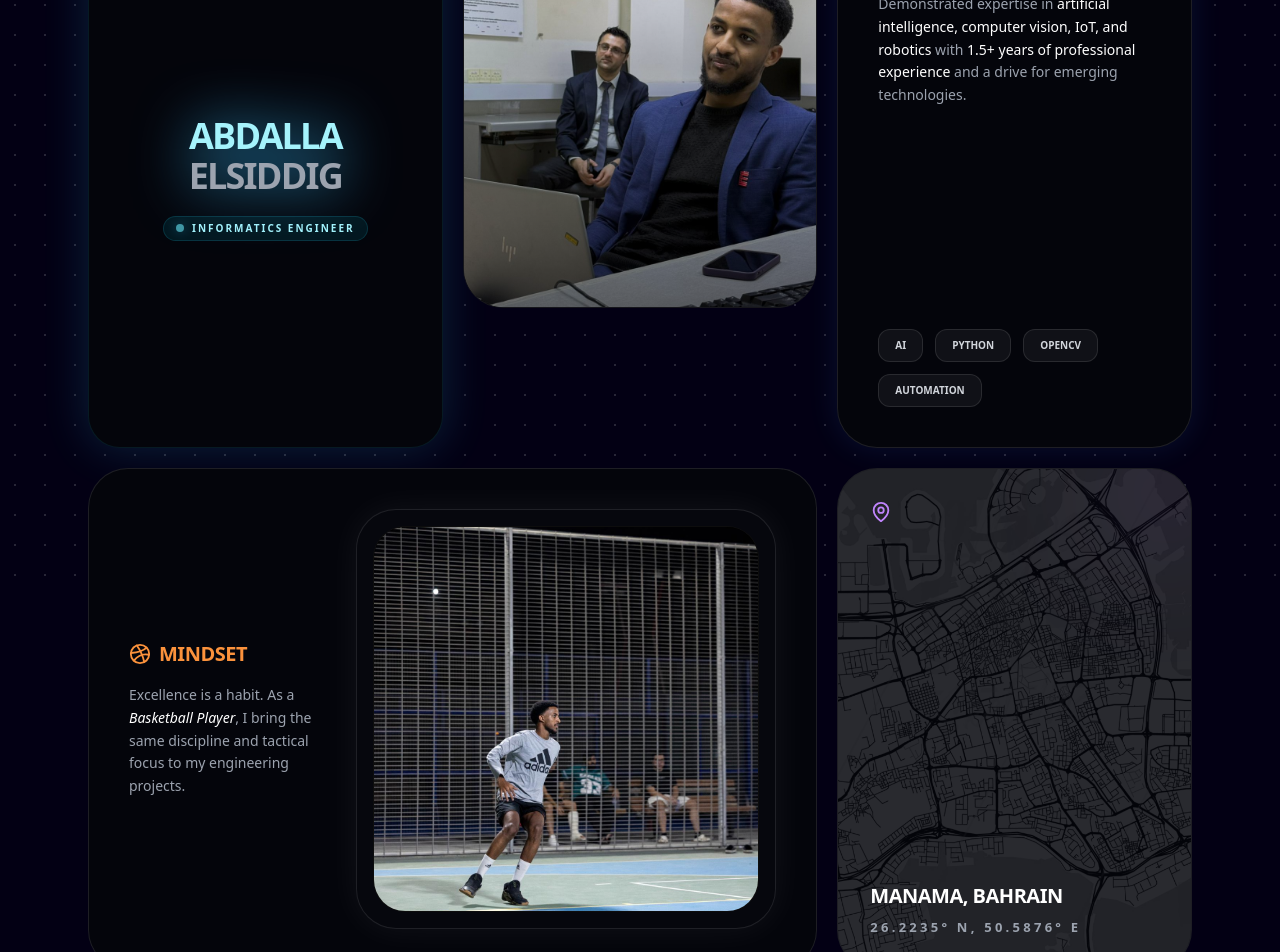
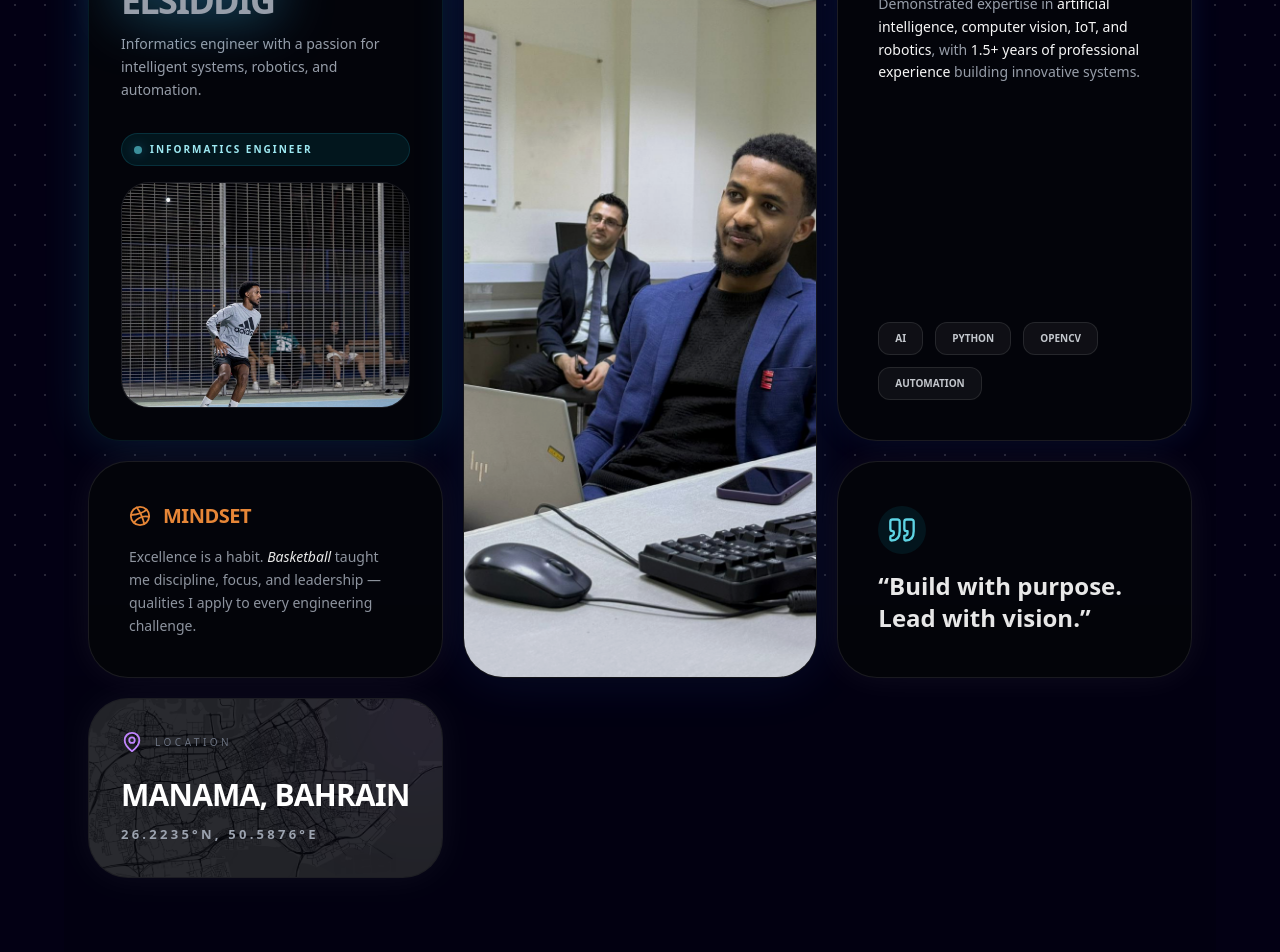
Before and after one commit to a-elradi/portfolio-website, a Next.js app: page / in a window 1280 px wide. Shown: the part 220-1172 px from the top of the page. Built offline with nearby package versions, Linux system fonts and the light colour scheme.

Commit message:
Fix grid  display

```diff
--- a/app/page.jsx
+++ b/app/page.jsx
@@ -4,7 +4,7 @@ import {
   Github, Linkedin, Mail, MapPin,
   Cpu, Brain, Trophy, MessageSquare, Menu,
   ArrowUpRight, BookOpen, Sparkles, Dribbble, X, ExternalLink,
-  GraduationCap,  Briefcase, Folder, Award, ChevronRight, FileText
+  GraduationCap,  Briefcase, Folder, Award, ChevronRight, FileText, Quote
 } from 'lucide-react';
 
 const Portfolio = () => {
@@ -123,92 +123,88 @@ const Portfolio = () => {
       <main id="home" className="relative z-10 max-w-6xl mx-auto px-6 pt-32 pb-20">
 
         {/* HERO GRID */}
-        <section className="grid grid-cols-1 md:grid-cols-12 gap-5 mb-24">
+        <section className="grid grid-cols-1 md:grid-cols-12 gap-5 mb-24 auto-rows-min">
 
           {/* NAME CARD */}
-          <div className="md:col-span-4 bg-[#04050b] border border-cyan-400/10 rounded-[2rem] p-8 flex flex-col justify-center items-center text-center shadow-[0_0_45px_rgba(56,_189,_248,_0.18)]">
-            <h1 className="text-3xl md:text-4xl font-black uppercase tracking-tighter leading-none mb-1 text-cyan-200 drop-shadow-[0_0_28px_rgba(56,_189,_248,_0.90)]">
-              ABDALLA<br/><span className="text-gray-400">ELSIDDIG</span>
+          <div className="md:col-span-4 bg-[#04050b] border border-cyan-400/10 rounded-[2rem] p-8 flex flex-col justify-between shadow-[0_0_45px_rgba(56,_189,_248,_0.18)]">
+            <div>
+              <h1 className="text-3xl md:text-4xl font-black uppercase tracking-tighter leading-none mb-3 text-cyan-200 drop-shadow-[0_0_28px_rgba(56,_189,_248,_0.90)]">
+                ABDALLA<br />
+                <span className="text-gray-400">ELSIDDIG</span>
               </h1>
-            <div className="mt-4 flex items-center gap-2 px-3 py-1 bg-cyan-500/10 border border-cyan-400/15 rounded-full">
+              <p className="text-sm text-gray-400 leading-relaxed">Informatics engineer with a passion for intelligent systems, robotics, and automation.</p>
+            </div>
+            <div className="mt-8 flex flex-col gap-4">
+              <div className="flex items-center gap-2 px-3 py-2 bg-cyan-500/10 border border-cyan-400/15 rounded-full">
                 <span className="w-2 h-2 rounded-full bg-cyan-300 animate-pulse shadow-[0_0_12px_rgba(56,_189,_248,_0.6)]"></span>
-              <p className="text-[10px] text-cyan-200 font-bold uppercase tracking-[0.2em]">Informatics Engineer</p>
+                <p className="text-[10px] text-cyan-200 font-black uppercase tracking-[0.2em]">Informatics Engineer</p>
+              </div>
+              <div className="rounded-[1.75rem] overflow-hidden border border-white/10 bg-[#06070d] shadow-inner">
+                <img src={mindsetSources[mindsetIndex]} alt={`Mindset image ${mindsetIndex + 1}`} className="w-full h-56 object-cover" />
+              </div>
             </div>
           </div>
 
           {/* MAIN PHOTO */}
-          <div className="md:col-span-4 h-[400px] bg-[#0a0a0f] border border-white/5 rounded-[2.5rem] overflow-hidden group relative">
+          <div className="md:col-span-4 md:row-span-2 bg-[#0a0a0f] border border-white/5 rounded-[2.5rem] overflow-hidden shadow-[0_0_55px_rgba(59,_130,_246,_0.12)]">
             <img
               src={photoSources[photoIndex]}
               className="w-full h-full object-cover"
               alt={`Profile image ${photoIndex + 1}`}
             />
-            <div className="absolute inset-0 bg-gradient-to-t from-black/60 to-transparent" />
+            <div className="absolute inset-0 bg-gradient-to-t from-black/60 to-transparent pointer-events-none" />
           </div>
 
           {/* CRAFT */}
-          <div className="md:col-span-4 bg-[#04050b] border border-white/10 rounded-[2.5rem] p-10 flex flex-col justify-between min-h-[540px] shadow-[0_0_30px_rgba(59,_130,_246,_0.12)]">
+          <div className="md:col-span-4 bg-[#04050b] border border-white/10 rounded-[2.5rem] p-10 flex flex-col justify-between shadow-[0_0_30px_rgba(59,_130,_246,_0.12)]">
             <div>
-                <h3 className="text-2xl md:text-xl font-black uppercase tracking-tight mb-4 flex items-center gap-2">
-                    <Cpu size={22} className="text-[#1bd1e3]" /> CRAFT
+              <h3 className="text-2xl md:text-xl font-black uppercase tracking-tight mb-4 flex items-center gap-3 text-cyan-300">
+                <Cpu size={22} className="text-cyan-300" /> CRAFT
               </h3>
               <p className="text-gray-400 text-sm leading-relaxed mb-8">
-                    Demonstrated expertise in <span className="text-white font-medium">artificial intelligence, computer vision, IoT, and robotics</span> with <span className="text-white font-medium">1.5+ years of professional experience</span> and a drive for emerging technologies.
+                Demonstrated expertise in <span className="text-white font-medium">artificial intelligence, computer vision, IoT, and robotics</span>, with <span className="text-white font-medium">1.5+ years of professional experience</span> building innovative systems.
               </p>
             </div>
-            <div className="flex flex-wrap gap-3 mt-4">
-                {['AI', 'Python', 'OpenCV', 'Automation'].map(t => (
+            <div className="flex flex-wrap gap-3">
+              {['AI', 'Python', 'OpenCV', 'Automation'].map((t) => (
                 <span key={t} className="px-4 py-2 bg-white/5 border border-white/10 rounded-xl text-[10px] font-black text-gray-300 uppercase">{t}</span>
               ))}
             </div>
           </div>
 
-          {/* MINDSET (Basketball) */}
-          <div className="md:col-span-8 bg-[#04050b] border border-white/10 rounded-[2.5rem] p-10 flex flex-col md:flex-row gap-10 overflow-hidden group">
-            <div className="flex-1 flex flex-col justify-center">
-                <h3 className="text-2xl md:text-xl font-black uppercase tracking-tight mb-4 flex items-center gap-2 text-orange-400">
+          {/* MINDSET */}
+          <div className="md:col-span-4 bg-[#04050b] border border-white/10 rounded-[2.5rem] p-10 shadow-[0_0_35px_rgba(255,_255,_255,_0.06)]">
+            <h3 className="text-2xl md:text-xl font-black uppercase tracking-tight mb-4 flex items-center gap-3 text-orange-400">
               <Dribbble size={22} /> MINDSET
             </h3>
             <p className="text-gray-400 text-sm leading-relaxed">
-                    Excellence is a habit. As a <span className="text-white font-medium italic">Basketball Player</span>, I bring the same discipline and tactical focus to my engineering projects.
+              Excellence is a habit. <span className="text-white font-medium italic">Basketball</span> taught me discipline, focus, and leadership — qualities I apply to every engineering challenge.
             </p>
           </div>
-            <div className="w-full md:w-[420px] aspect-square rounded-[2.5rem] border border-white/10 bg-[#06070d] p-4 flex items-center justify-center shadow-[0_0_35px_rgba(255,_255,_255,_0.06)]">
-              <div className="w-full h-full rounded-[2rem] overflow-hidden border border-white/5 bg-black shadow-inner">
-                <img
-                  src={mindsetSources[mindsetIndex]}
-                  className="w-full h-full object-cover transition-all duration-700"
-                  alt={`Mindset image ${mindsetIndex + 1}`}
-                />
+
+          {/* QUOTE */}
+          <div className="md:col-span-4 bg-[#04050b] border border-white/10 rounded-[2.5rem] p-10 flex flex-col justify-center shadow-[0_0_35px_rgba(255,_255,_255,_0.06)]">
+            <div className="mb-4 inline-flex items-center justify-center w-12 h-12 rounded-full bg-cyan-500/10 text-cyan-300">
+              <Quote size={28} />
             </div>
-            </div>
+            <p className="text-white text-xl md:text-2xl font-black leading-tight">
+              “Build with purpose. Lead with vision.”
+            </p>
           </div>
 
-          {/* LOCATION (Manama) */}
-          <div className="md:col-span-4 bg-[#04050b] border border-white/10 rounded-[2.5rem] p-8 flex flex-col justify-between relative overflow-hidden group min-h-[360px]">
-            {/* Background Glow */}
+          {/* LOCATION */}
+          <div className="md:col-span-4 bg-[#04050b] border border-white/10 rounded-[2.5rem] p-8 flex flex-col justify-between relative overflow-hidden shadow-[0_0_35px_rgba(255,_255,_255,_0.05)]">
             <div className="absolute top-0 right-0 w-32 h-32 bg-purple-500/10 blur-3xl rounded-full -mr-10 -mt-10"></div>
-
-            {/* Background Image */}
-            <img
-              src="/manama.png"
-              alt="Manama"
-              className="absolute inset-0 w-full h-full object-cover opacity-15"
-            />
-
-            {/* Content */}
-            <div className="relative z-10 flex flex-col justify-between h-full">
+            <img src="/manama.png" alt="Manama" className="absolute inset-0 w-full h-full object-cover opacity-15" />
+            <div className="relative z-10">
+              <div className="flex items-center gap-3 mb-6">
                 <MapPin className="text-purple-400" size={22} />
-
-              <div>
-                <h3 className="text-2xl md:text-xl font-black uppercase tracking-tight">
-                  Manama, Bahrain
-                </h3>
-
-                <p className="text-[12px] md:text-[13px] text-gray-400 uppercase mt-2 font-semibold tracking-[0.25em]">
-                  26.2235° N, 50.5876° E
+                <span className="text-[10px] uppercase tracking-[0.35em] text-gray-500">Location</span>
+              </div>
+              <h3 className="text-2xl md:text-3xl font-black uppercase tracking-tight mb-3">Manama, Bahrain</h3>
+              <p className="text-[12px] md:text-[13px] text-gray-400 uppercase font-semibold tracking-[0.25em]">
+                26.2235°N, 50.5876°E
               </p>
-              </div>
             </div>
           </div>
         </section>
@@ -270,7 +266,7 @@ const Portfolio = () => {
 
             <div className="group">
               <p className="text-[10px] font-black text-gray-500 uppercase tracking-[0.35em] mb-3">04 — Computer Vision</p>
-              <h3 className="text-4xl font-black text-white mb-6 tracking-tight">Advanced Computer Vision Projects</h3>
+              <h3 className="text-4xl font-black text-white mb-6 tracking-tight"> Computer Vision Projects</h3>
               <div className="relative bg-[#0f0f14] border-[4px] border-[#111] rounded-[2.5rem] overflow-hidden p-8 hover:scale-[1.01] transition-all duration-500">
                 <p className="text-white text-lg font-medium leading-relaxed max-w-[480px] mb-8">Advanced Computer Vision Projects with AI-powered image processing and analysis.</p>
                 <div className="rounded-[1.5rem] overflow-hidden border border-black/30 shadow-2xl">
@@ -302,7 +298,7 @@ const Portfolio = () => {
 
             <div className="group">
               <p className="text-[10px] font-black text-gray-500 uppercase tracking-[0.35em] mb-3">06 — World champion Robotics Competition</p>
-              <h3 className="text-4xl font-black text-white mb-6 tracking-tight">World champion Robotics Competition</h3>
+              <h3 className="text-4xl font-black text-white mb-6 tracking-tight">Robotics Competition(Robonexus)</h3>
               <div className="relative bg-[#0f0f14] border-[4px] border-[#111] rounded-[2.5rem] overflow-hidden p-8 hover:scale-[1.01] transition-all duration-500">
                 <p className="text-white text-lg font-medium leading-relaxed max-w-[480px] mb-8">Combat Robotics Competition with innovative robot design and battle strategies.</p>
                 <div className="rounded-[1.5rem] overflow-hidden border border-black/30 shadow-2xl">
```
Lines whose indentation alone changed are shown as unchanged.
